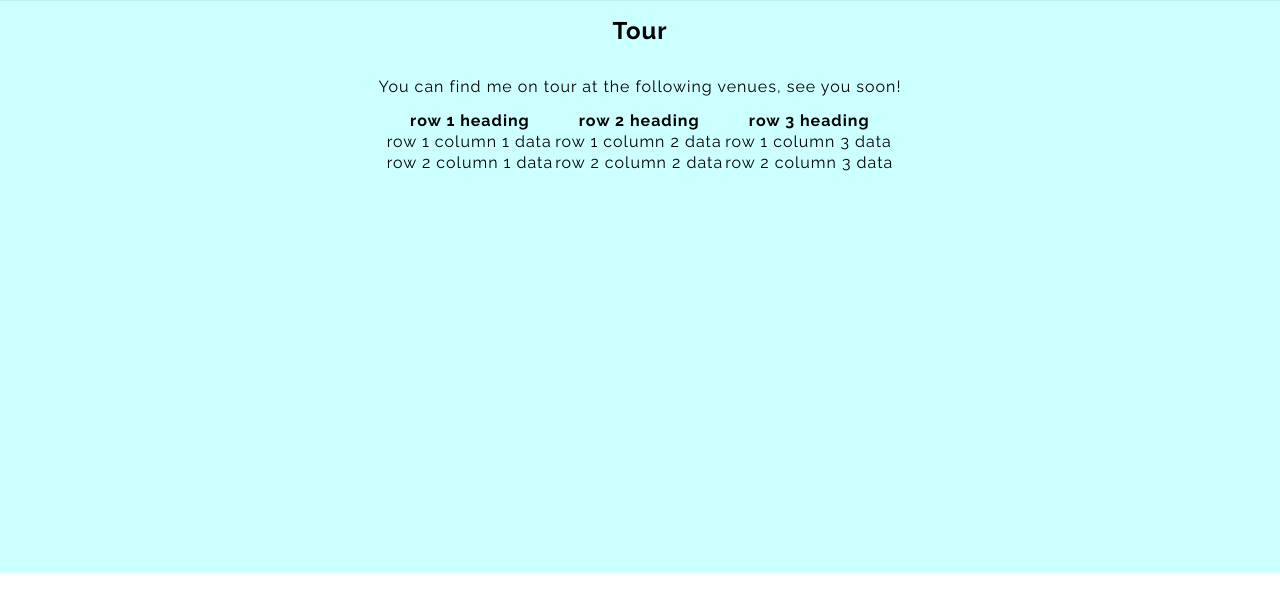
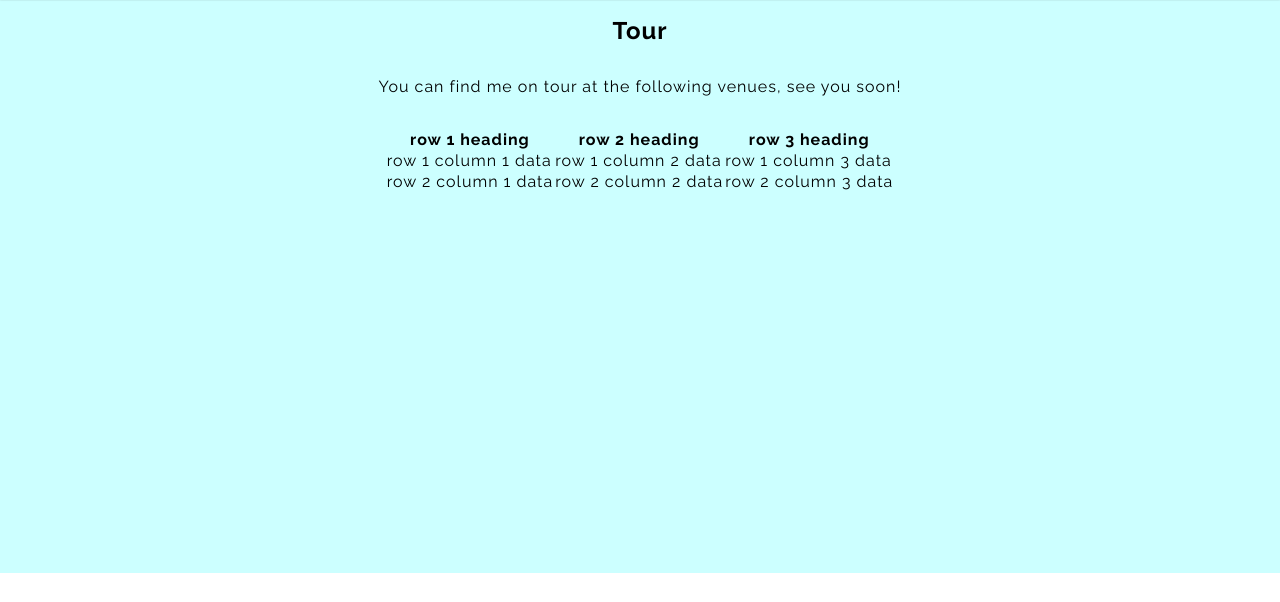
Before and after one commit to rferguson386/jigsawtiger-rework, a plain HTML site: page tour.html in a window 1280 px wide. Shown: the part 78-680 px from the top of the page. Drawn offline with Linux system fonts and the light colour scheme; a web font is replaced by a local one.

Commit message:
add some padding to table

```diff
--- a/assets/css/style.css
+++ b/assets/css/style.css
@@ -207,6 +207,11 @@ h2.top-of-page {
     padding: 1% 0;
 }
 
+.tour-table {
+    padding: 1.5% 0;
+}
+
+
 /* Footer styles */
 footer {
     background-color: white;
--- a/tour.html
+++ b/tour.html
@@ -53,7 +53,7 @@
     <main class="tour-main">
         <h2 class="top-of-page">Tour</h2>
         <p class="tour-page-content-text">You can find me on tour at the following venues, see you soon!</p>
-        <table>
+        <table class="tour-table">
             <tr>
                 <th>row 1 heading</th>
                 <th>row 2 heading</th>
```
